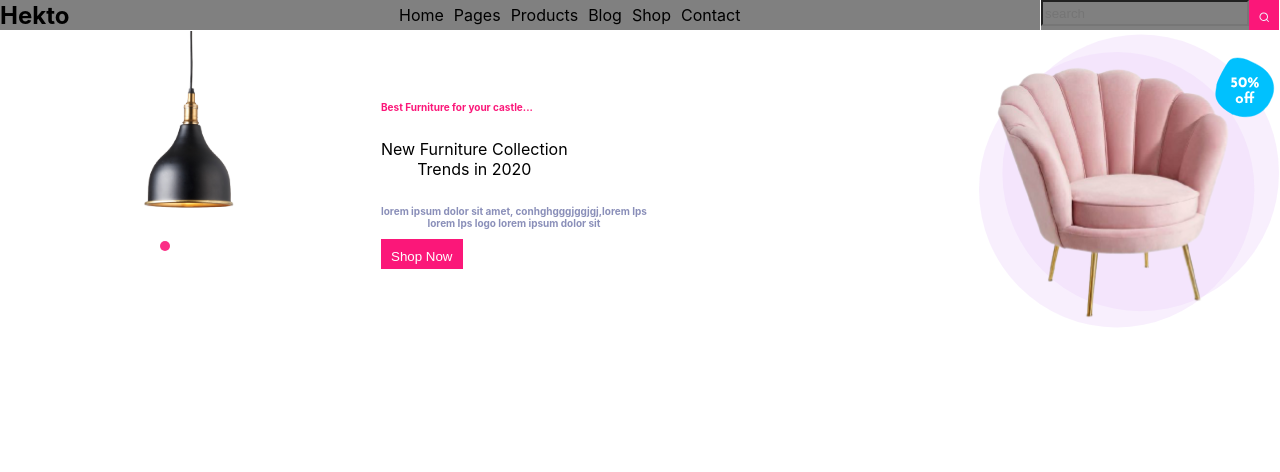
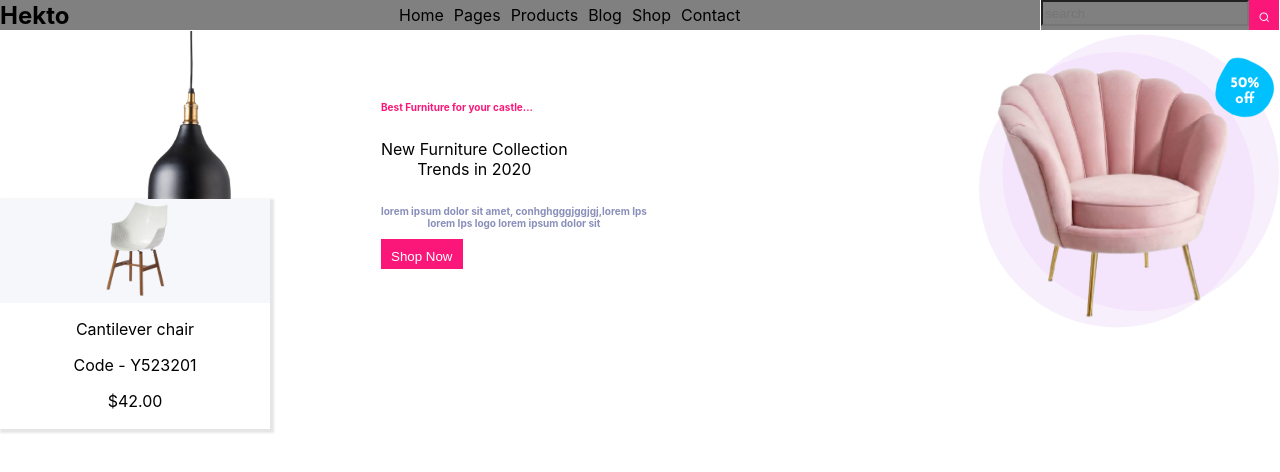
Before and after one commit to Javeriabalouch/Ui-styled-component, a React (Create React App) app: page / in a window 1280 px wide. Shown: the top 472 px of the page. Built offline with nearby package versions, Linux system fonts and the light colour scheme.

Commit message:
#comment for Pr purpose

```diff
--- a/src/App.css
+++ b/src/App.css
@@ -1,5 +1,8 @@
 .App {
   text-align: center;
+  display: flex;
+  flex-direction: column;
+;
 }
 
 .App-logo {
--- a/src/App.js
+++ b/src/App.js
@@ -8,8 +8,13 @@ function App() {
   return (
     <div className="App">
       <NavBar />
-      <HeroBanner />
-      {/* <FeaturedProduct /> */}
+      <section>
+        <HeroBanner />
+      </section>
+
+      <section>
+        <FeaturedProduct />
+      </section>
     </div>
   );
 }
--- a/src/Components/FeaturedProducts/FeaturedProducts.jsx
+++ /dev/null
@@ -1,13 +0,0 @@
-import React from "react";
-
-const FeaturedProducts = () => {
-  return (
-    <>
-      <div>FeaturedProducts</div>
-      <div>and more details will be display here later</div>
-      <div>fhfhfd</div>
-    </>
-  );
-};
-
-export default FeaturedProducts;
--- /dev/null
+++ b/src/Components/FeaturedProducts/index.js
@@ -0,0 +1,22 @@
+import React from "react";
+import { Card, Content, MainImage } from "../StyledComponents/Card.style";
+import chair from "../../Assets/chair.svg";
+function FeaturedProduct() {
+  return (
+    <div>
+      <Card>
+        <MainImage>
+          <img src={chair} width="120px" height="100px" />
+        </MainImage>
+
+        <Content>
+          <p>Cantilever chair</p>
+          <p>Code - Y523201</p>
+          <p>$42.00</p>
+        </Content>
+      </Card>
+    </div>
+  );
+}
+
+export default FeaturedProduct;
--- a/src/Components/FeaturedProducts/index.jsx
+++ /dev/null
@@ -1 +0,0 @@
-export { default } from "./FeaturedProducts";
--- /dev/null
+++ b/src/Components/StyledComponents/Card.style.js
@@ -0,0 +1,17 @@
+import { styled } from "styled-components";
+
+export const Card = styled.div`
+width:270px;
+height:230px;
+// background-color:#F6F7FB;
+box-shadow: 2px 2px 2px 2px rgba(0,0,0,0.1);
+
+`
+export const Content = styled.p`
+background-color: white;
+`
+
+export const MainImage = styled.div`
+background-color:#F6F7FB;
+
+`
```
Also changed, not shown: src/Assets/chair.svg (added).
